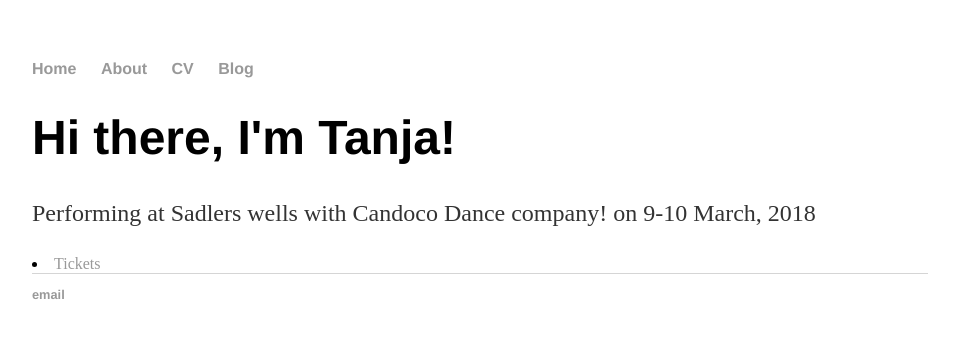
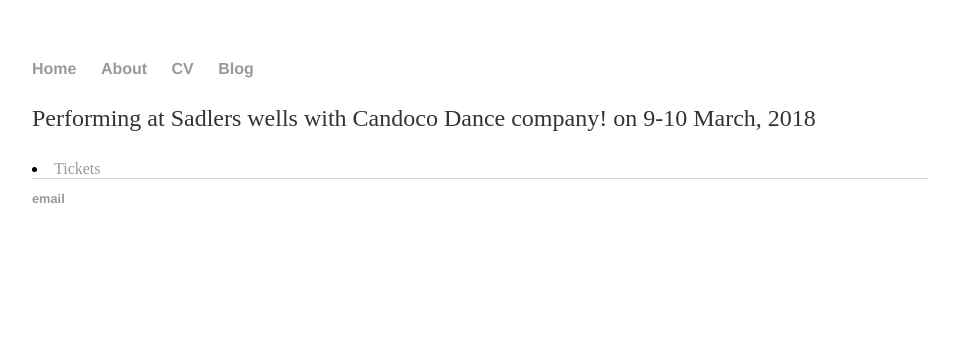
Before and after one commit to t-erhart/erhart, a Jekyll site: the page built from index.html, in a window 1280 px wide. Shown: the top 338 px of the page, without its empty margins (160-1119 px from the left). Built offline with Jekyll 4.4.1, drawn with Linux system fonts in a browser that asks for light colours.

Commit message:
Update index.html

```diff
--- a/index.html
+++ b/index.html
@@ -3,9 +3,7 @@ layout: default
 title: Tanja Erhart
 ---
 <div class="blurb">
-	<h1>Hi there, I'm Tanja!</h1>
 	<p>Performing at Sadlers wells with Candoco Dance company! on 9-10 March, 2018 </p>
 	<li><a href="https://www.sadlerswells.com/whats-on/2018/candoco-dance-company-double-bill/">Tickets</a></li>
-
 </div>
 <!-- /.blurb -->
```
